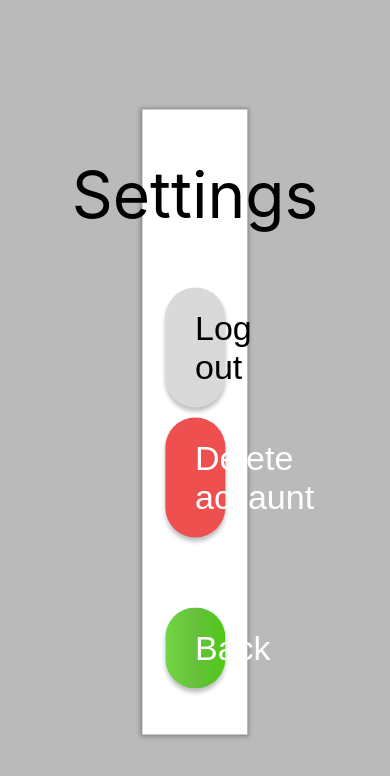
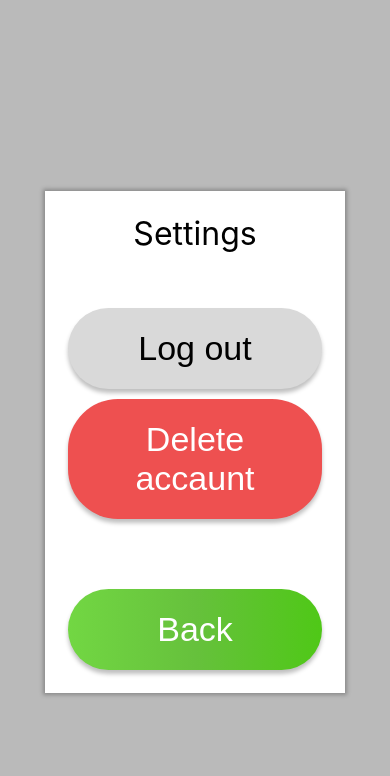
Before and after one commit to Dmitry13536/Myauthorization, a React (Create React App) app: page /settings/1 in a window 390 px wide. Shown: the top 776 px of the page. Built offline with nearby package versions, Linux system fonts and the light colour scheme.

Commit message:
feat add adaptive

```diff
--- a/src/App.scss
+++ b/src/App.scss
@@ -13,7 +13,7 @@
 .singup,
 .login {
   position: absolute;
-  width: 27%;
+  width: 500px;
   top: 50%;
   left: 50%;
   transform: translate(-50%, -50%);
@@ -41,7 +41,7 @@
     margin-top: 20%;
   }
 
-  &__options{
+  &__options {
     display: flex;
     flex-direction: column;
     width: 100%;
@@ -49,7 +49,7 @@
     margin-bottom: 70px;
   }
 
-  &__name{
+  &__name {
     display: flex;
   }
 }
@@ -77,31 +77,50 @@
     font-size: 24px;
   }
 
-  &__actions{
+  &__actions {
     display: flex;
     flex-direction: column;
     align-items: center;
   }
 }
 
-.m-10{
+.m-10 {
   margin: 10px 0;
 }
-.my-5{
+.my-5 {
   margin: 0 5px 0 0;
 }
 
-.bg-red{
-  background-color: #EE5050;
+.bg-red {
+  background-color: #ee5050;
   color: white;
 }
 
-.bg-grey{
-  background-color: #D9D9D9;
+.bg-grey {
+  background-color: #d9d9d9;
   color: #000000;
 }
 
-.alert{
-  color: #EE5050;
+.alert {
+  color: #ee5050;
   font-size: 16px;
 }
+
+@media (max-width: 600px) {
+  .settings,
+  .profile,
+  .singup,
+  .login {
+    width: 300px;
+    margin: 5% 0;
+    padding: 23px;
+
+    &__title {
+      font-size: 32px;
+    }
+
+    & .link {
+      margin-top: 10px;
+    }
+  }
+}
--- a/src/Components/Profile.jsx
+++ b/src/Components/Profile.jsx
@@ -16,7 +16,7 @@ const Profile = ({ data = [] }) => {
   if (!user) {
     return (
       <div className="profile">
-        <p>Пользователь не найден</p>
+        <p>User is not found.</p>
         <MyButton onClick={() => NavigateTo("/")}>На главную</MyButton>
       </div>
     );
--- a/src/UI/button/MyButton.module.scss
+++ b/src/UI/button/MyButton.module.scss
@@ -36,3 +36,9 @@
 // .test{
 //     margin: 10px;
 // }
+
+@media(max-width:600px){
+    .button{
+        width: 100%;
+    }
+}
```
